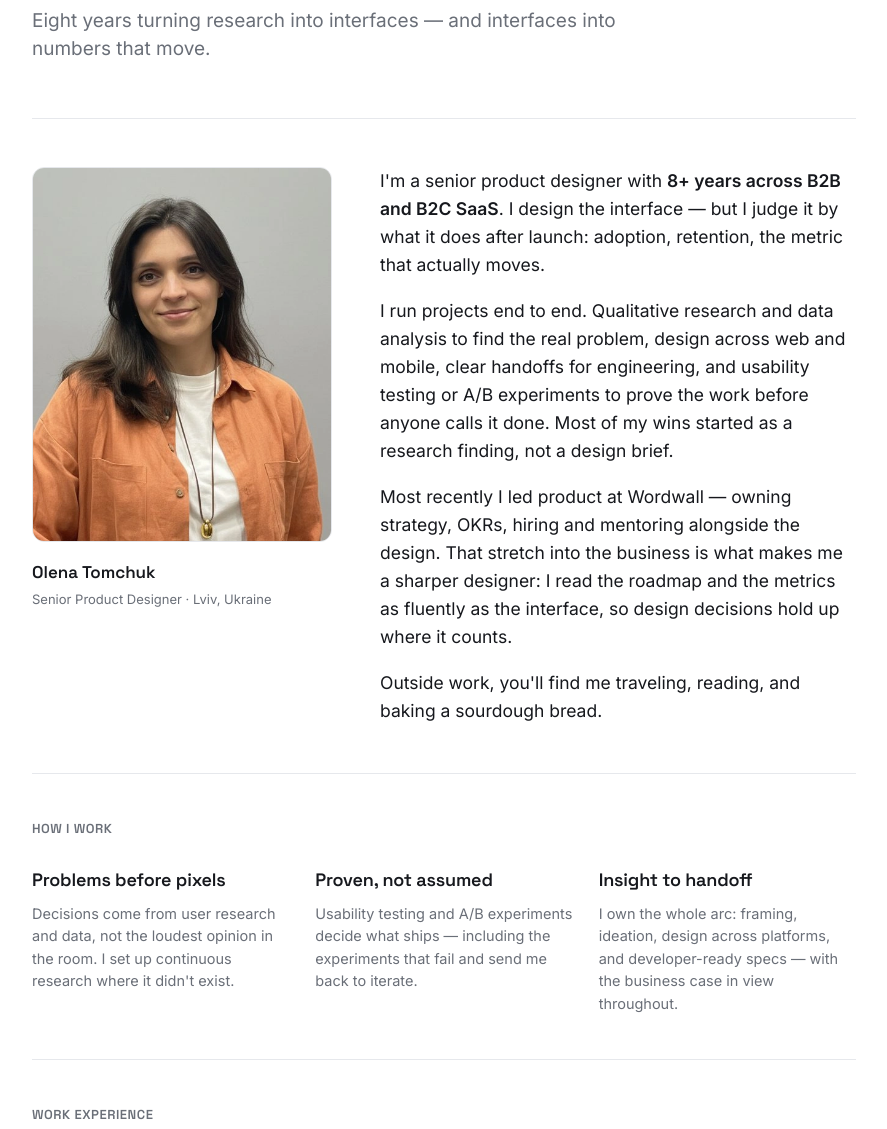
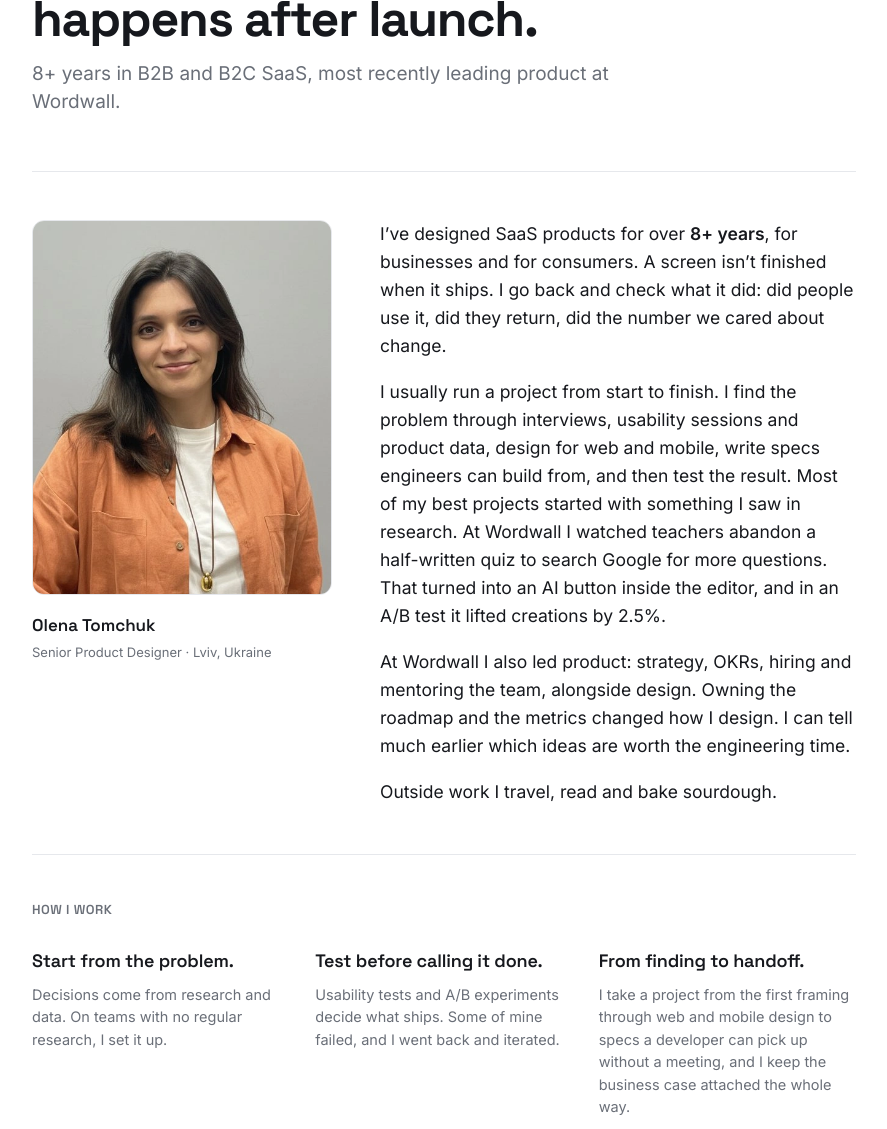
Before and after one commit to otomchuk/portfolio-site, a plain HTML site: page about.html in a window 1280 px wide. Shown: the part 320-1449 px from the top of the page, without its empty margins (196-1083 px from the left). Drawn offline with Linux system fonts and the light colour scheme.

Commit message:
Update homepage AI thumbnail and about copy
Co-authored-by: Copilot <223556219+Copilot@users.noreply.github.com>

```diff
--- a/about.html
+++ b/about.html
@@ -41,8 +41,8 @@
 
   <!-- HERO -->
   <section class="hero">
-    <h1>A senior product designer who designs for outcomes.</h1>
-    <p class="lede">Eight years turning research into interfaces — and interfaces into numbers that move.</p>
+    <h1>Senior product designer. I judge my work by what happens after launch.</h1>
+    <p class="lede">8+ years in B2B and B2C SaaS, most recently leading product at Wordwall.</p>
   </section>
 
   <!-- INTRO: portrait + bio -->
@@ -55,10 +55,10 @@
       </div>
     </div>
     <div class="bio">
-      <p>I'm a senior product designer with <span class="pin">8+ years across B2B and B2C SaaS</span>. I design the interface — but I judge it by what it does after launch: adoption, retention, the metric that actually moves.</p>
-      <p>I run projects end to end. Qualitative research and data analysis to find the real problem, design across web and mobile, clear handoffs for engineering, and usability testing or A/B experiments to prove the work before anyone calls it done. Most of my wins started as a research finding, not a design brief.</p>
-      <p>Most recently I led product at Wordwall — owning strategy, OKRs, hiring and mentoring alongside the design. That stretch into the business is what makes me a sharper designer: I read the roadmap and the metrics as fluently as the interface, so design decisions hold up where it counts.</p>
-      <p>Outside work, you'll find me traveling, reading, and baking a sourdough bread.</p>
+      <p>I’ve designed SaaS products for over <span class="pin">8+ years</span>, for businesses and for consumers. A screen isn’t finished when it ships. I go back and check what it did: did people use it, did they return, did the number we cared about change. </p>
+      <p>I usually run a project from start to finish. I find the problem through interviews, usability sessions and product data, design for web and mobile, write specs engineers can build from, and then test the result. Most of my best projects started with something I saw in research. At Wordwall I watched teachers abandon a half-written quiz to search Google for more questions. That turned into an AI button inside the editor, and in an A/B test it lifted creations by 2.5%.</p>
+      <p>At Wordwall I also led product: strategy, OKRs, hiring and mentoring the team, alongside design. Owning the roadmap and the metrics changed how I design. I can tell much earlier which ideas are worth the engineering time.</p>
+      <p>Outside work I travel, read and bake sourdough.</p>
     </div>
   </section>
 
@@ -67,16 +67,16 @@
     <h2>How I work</h2>
     <div class="p-grid">
       <div>
-        <div class="t">Problems before pixels</div>
-        <p>Decisions come from user research and data, not the loudest opinion in the room. I set up continuous research where it didn't exist.</p>
+        <div class="t">Start from the problem.</div>
+        <p>Decisions come from research and data. On teams with no regular research, I set it up.</p>
       </div>
       <div>
-        <div class="t">Proven, not assumed</div>
-        <p>Usability testing and A/B experiments decide what ships — including the experiments that fail and send me back to iterate.</p>
+        <div class="t">Test before calling it done.</div>
+        <p>Usability tests and A/B experiments decide what ships. Some of mine failed, and I went back and iterated.</p>
       </div>
       <div>
-        <div class="t">Insight to handoff</div>
-        <p>I own the whole arc: framing, ideation, design across platforms, and developer-ready specs — with the business case in view throughout.</p>
+        <div class="t">From finding to handoff.</div>
+        <p>I take a project from the first framing through web and mobile design to specs a developer can pick up without a meeting, and I keep the business case attached the whole way.</p>
       </div>
     </div>
   </section>
@@ -95,7 +95,7 @@
 <footer id="contact">
   <div class="foot">
     <h3>Want to work together?</h3>
-    <p class="sub">Open to senior product design roles. Get in touch.</p>
+    <p class="sub">Open to senior product design / product manager roles. Get in touch.</p>
     <div class="foot-meta">
       <a class="foot-link" href="mailto:olenka.tomchuk@gmail.com">
         <span class="foot-icon" aria-hidden="true"><svg width="20" height="20" viewBox="0 0 24 24" fill="none" stroke="currentColor" stroke-width="1.75" stroke-linecap="round" stroke-linejoin="round"><rect x="2" y="4" width="20" height="16" rx="2"/><path d="m2 7 10 7 10-7"/></svg></span>
```
Also changed, not shown: index.html (+1 -1 lines).
